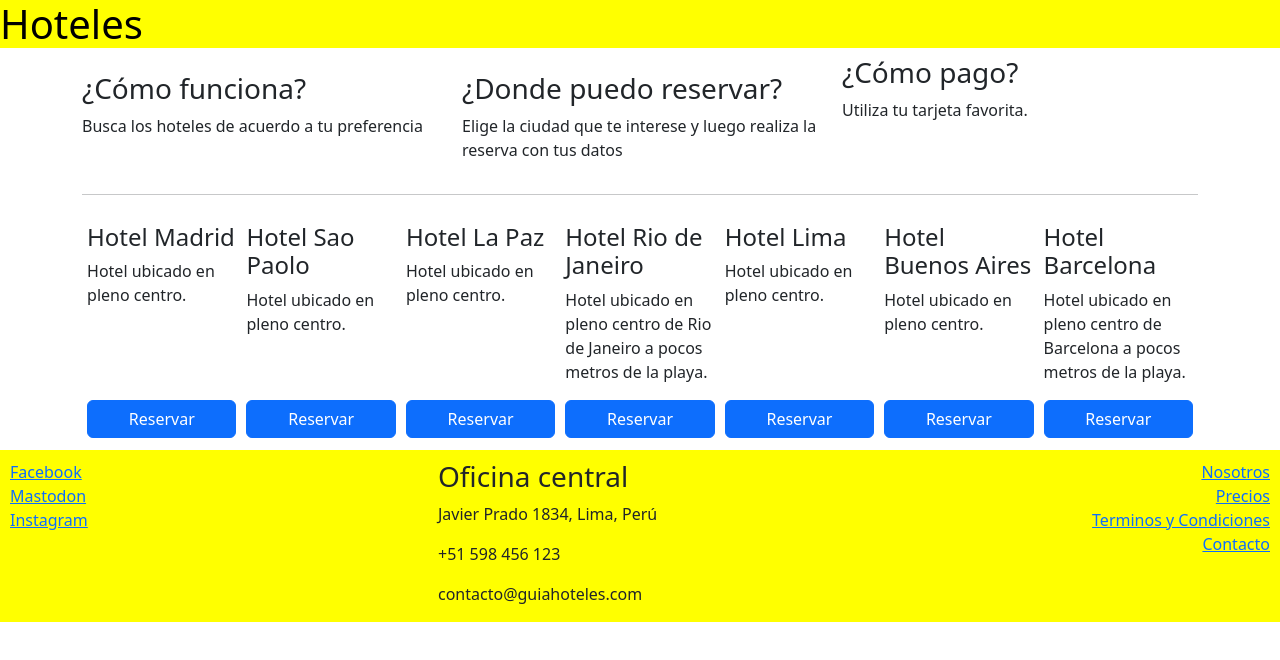
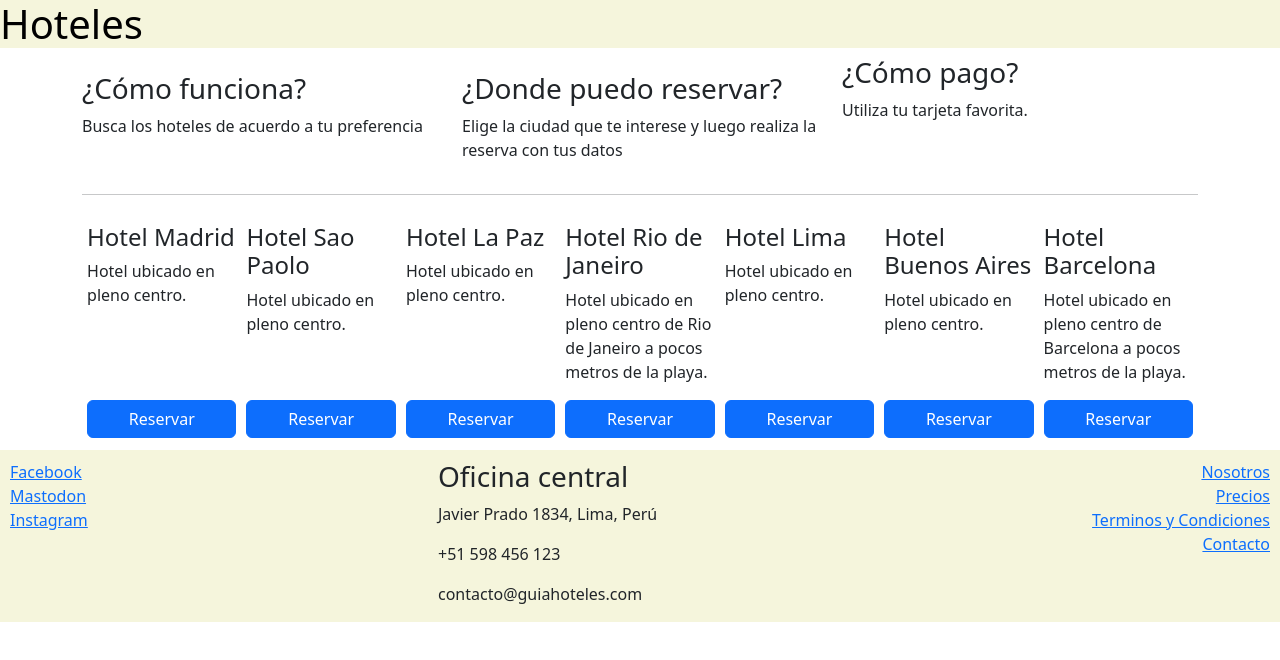
Before and after one commit to dualraf/DesarrolloWeb, a website: page index.html in a window 1280 px wide. Drawn offline with nearby package versions, Linux system fonts and the light colour scheme.

Commit message:
cambio color

```diff
--- a/css/main.css
+++ b/css/main.css
@@ -1,11 +1,11 @@
 .jumbotron {
-    background-color: yellow;
+    background-color: beige;
     color:black;
 }
 
 footer {
     padding: 10px 10px 0 10px;
-    background-color: yellow;
+    background-color: beige;
     margin-bottom: 0px;
     margin-top: 10px;
 }
```
